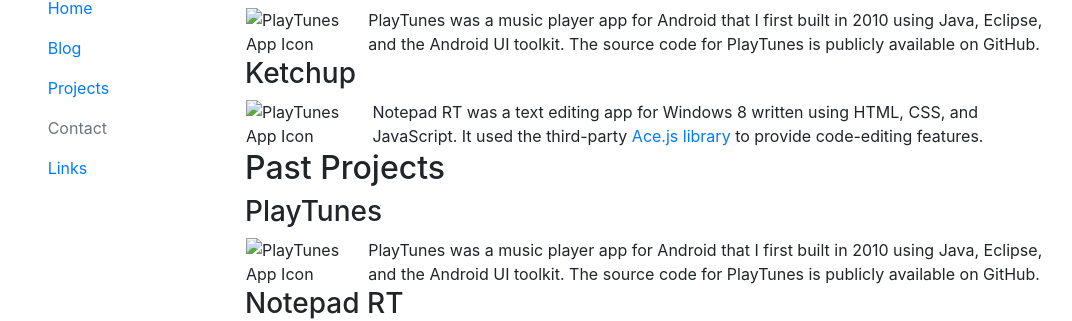
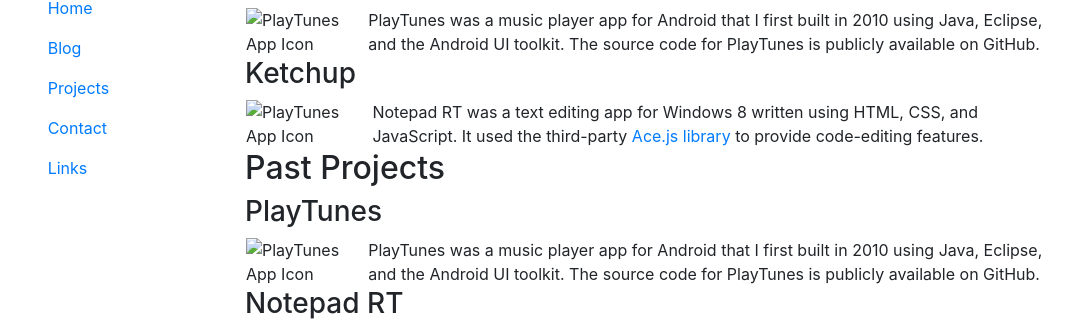
Before and after one commit to jeffington/jeffington.github.io, a Jekyll site: the page built from projects/index.md, in a window 1280 px wide. Shown: the part 161-482 px from the top of the page, without its empty margins (90-1162 px from the left). Built offline with Jekyll 4.4.1, drawn with Linux system fonts in a browser that asks for light colours; our own code applies the rules of GitHub Pages for plain Markdown files.

Commit message:
Show Contact link as enabled

```diff
--- a/_layouts/default.html
+++ b/_layouts/default.html
@@ -36,7 +36,7 @@
                     <a class="nav-link" href="/projects/">Projects</a>
                   </li>
                   <li class="nav-item">
-                    <a class="nav-link disabled" href="/contact/">Contact</a>
+                    <a class="nav-link" href="/contact/">Contact</a>
                   </li>
                   <li class="nav-item">
                      <a class="nav-link" href="/links/">Links</a>
```
